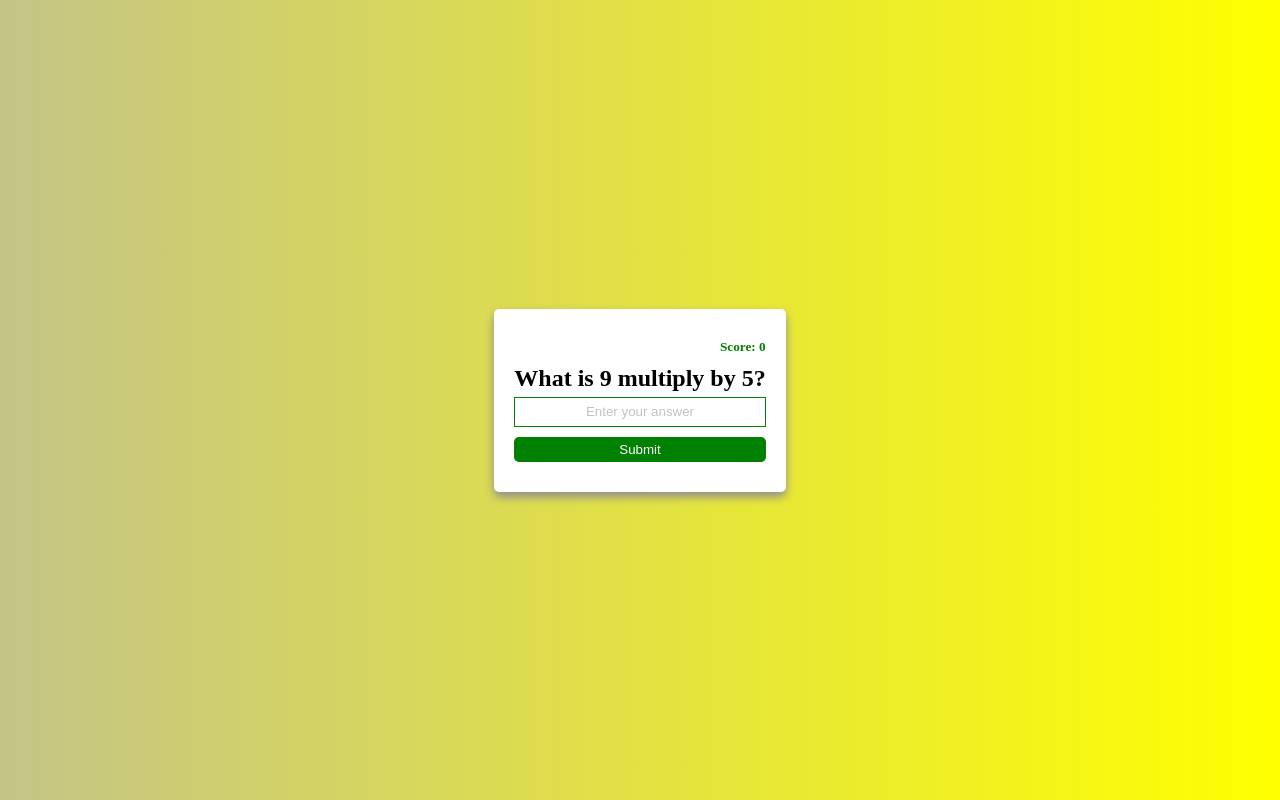
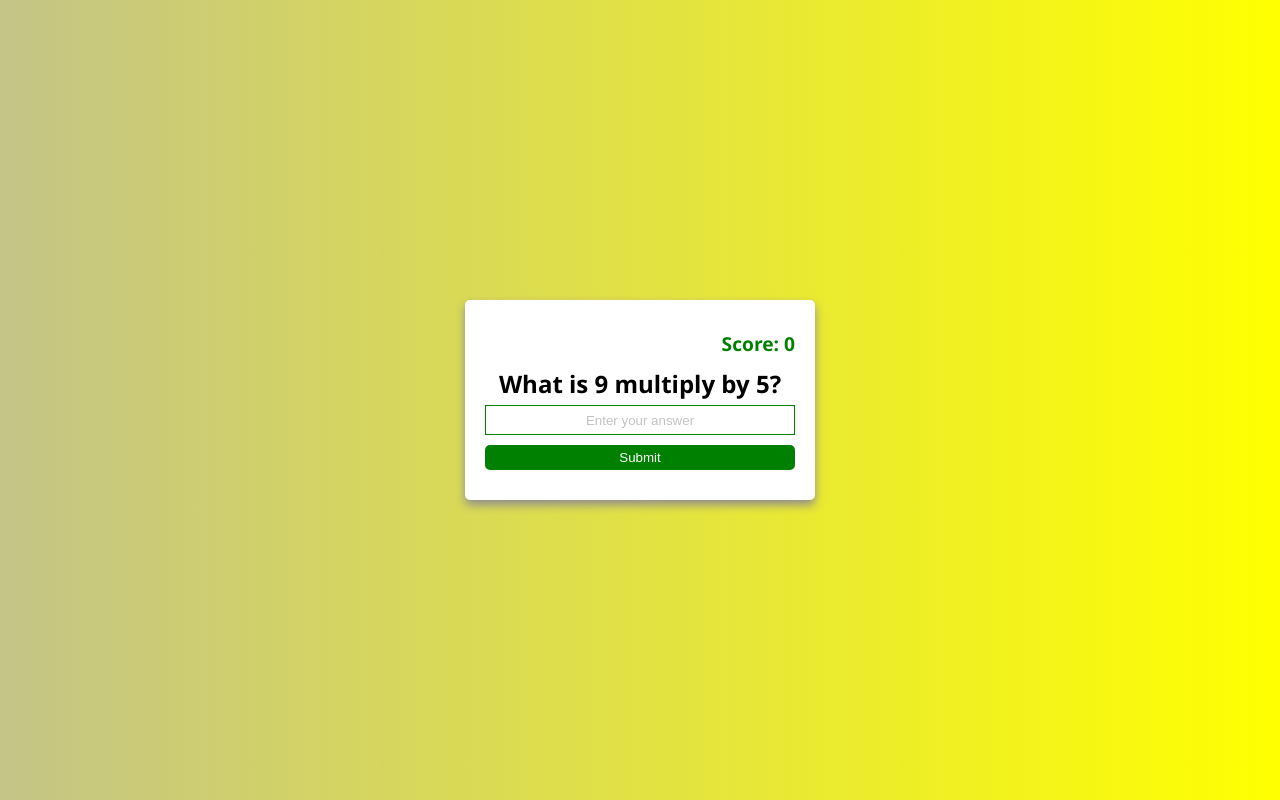
Before and after one commit to arimoa/multiplication-app, a plain HTML site: page index.html in a window 1280 px wide. Drawn offline with Linux system fonts and the light colour scheme.

Commit message:
Update style.css

```diff
--- a/style.css
+++ b/style.css
@@ -11,18 +11,21 @@ body {
   justify-content: center;
   align-items: center;
   min-height: 100vh;
+  font-family: "Segoe UI", Tahoma, Geneva, Verdana, sans-serif;
 }
 #score {
   text-align: right;
   color: green;
   margin-top: 10px;
   margin-bottom: 10px;
+  font-size: 1.2rem;
 }
 #container {
   background-color: rgb(255, 255, 255);
   padding: 20px;
   box-shadow: 0 5px 10px rgb(144, 142, 142);
   border-radius: 5px;
+  width: 350px;
 }
 #answer {
   border: 1px solid green;
@@ -30,7 +33,6 @@ body {
   height: 30px;
   outline: none;
   width: 100%;
-
 }
 #answer::placeholder {
   color: rgb(196, 193, 193);
@@ -45,7 +47,16 @@ body {
   outline: none;
   border: none;
   border-radius: 5px;
-    margin-top: 5px ;
+  margin-top: 5px;
   margin-bottom: 10px;
   height: 25px;
+  transition: 0.2s;
 }
+#btn:hover {
+  background-color: rgb(82, 189, 82);
+}
+@media (max-width: 351px) {
+  #container {
+    width: 95%;
+  }
+}
```
Lines whose indentation alone changed are shown as unchanged.
